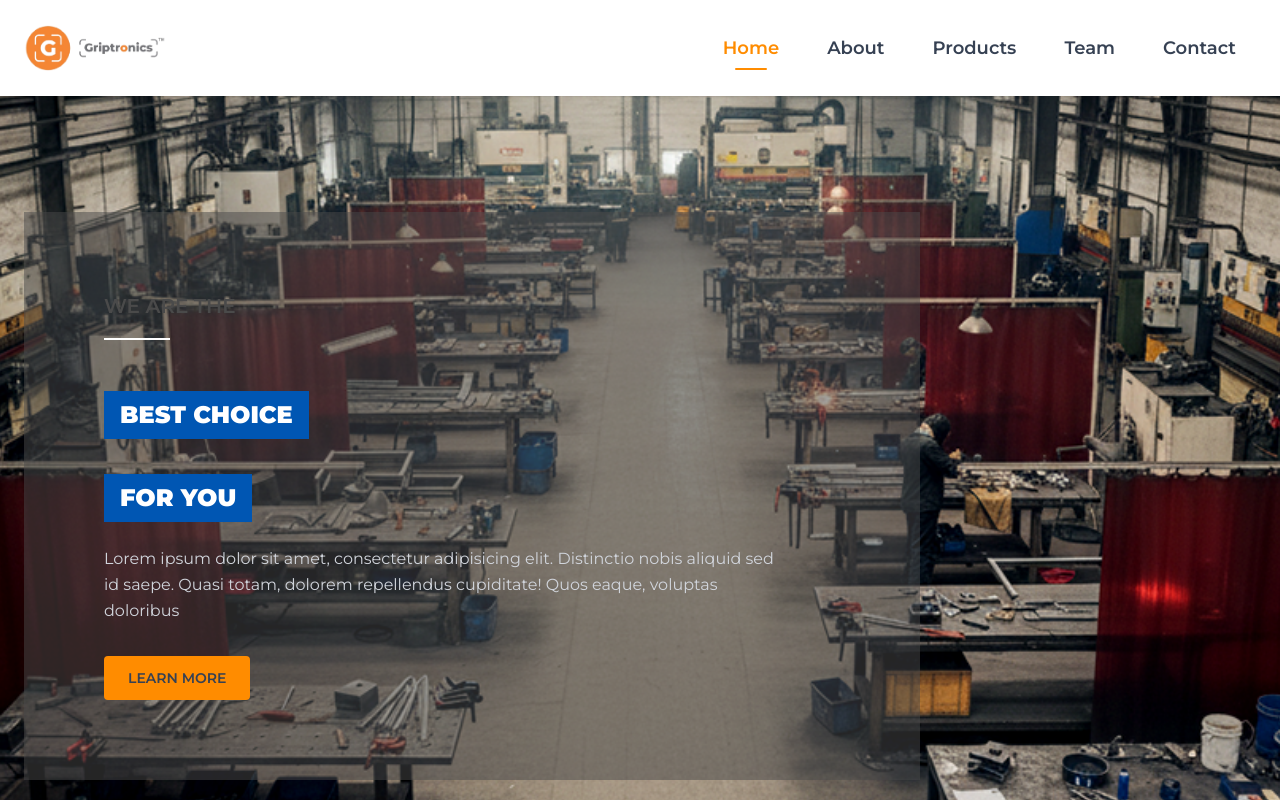
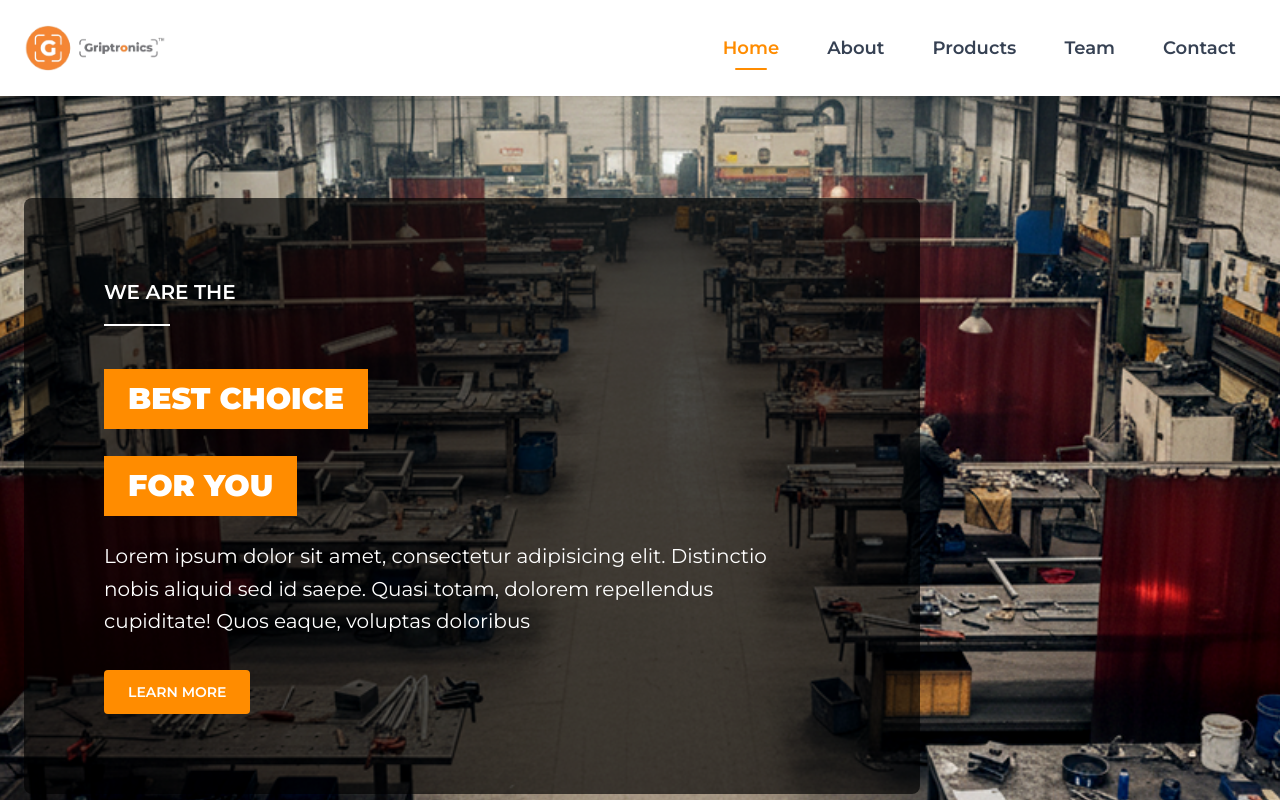
Before and after one commit to Hitesh-malik/cable_company, a React (Vite) app: page / in a window 1280 px wide. Shown: the top 800 px of the page. Built offline with nearby package versions, Linux system fonts and the light colour scheme; a web font is replaced by a local one.

Commit message:
banner is done

```diff
--- a/src/index.css
+++ b/src/index.css
@@ -421,7 +421,7 @@ i[class*=" flaticon-"]:before {
 }
 
 .banner-area.shadow-inner .content::after {
-  background: rgba(74, 74, 74, 0.5);
+  background: rgba(0, 0, 0, 0.65);
   content: "";
   height: 100%;
   left: 0;
@@ -430,6 +430,7 @@ i[class*=" flaticon-"]:before {
   top: 0;
   width: 100%;
   z-index: -1;
+  border-radius: 8px;
 }
 
 .banner-area .carousel-control {
--- a/src/pages/Home.jsx
+++ b/src/pages/Home.jsx
@@ -359,25 +359,25 @@ const Home = () => {
                   <div className="container mx-auto px-4 sm:px-6">
                     <div className="max-w-4xl">
                       <div className="content relative z-10 text-white p-6 sm:p-10 md:p-16 lg:p-20">
-                        <h3 className="text-sm sm:text-base md:text-lg lg:text-xl font-semibold mb-3 sm:mb-4 md:mb-6 font-heading uppercase relative inline-block pb-3 sm:pb-4 md:pb-5">
+                        <h3 className="text-sm sm:text-base md:text-lg lg:text-xl font-semibold mb-3 sm:mb-4 md:mb-6 font-heading uppercase relative inline-block pb-3 sm:pb-4 md:pb-5 text-white">
                           {slide.title}
                           <span className="absolute bottom-0 left-0 w-1/2 h-0.5 bg-white"></span>
                         </h3>
                         <h1 className="text-2xl sm:text-3xl md:text-4xl lg:text-5xl xl:text-6xl font-black mb-4 sm:mb-5 md:mb-6 font-heading uppercase leading-tight">
-                          <span className="inline-block bg-[#0056B3] text-white px-3 sm:px-4 py-1.5 sm:py-2 mb-1 sm:mb-2 text-sm sm:text-base md:text-lg lg:text-xl xl:text-2xl">
+                          <span className="inline-block bg-primary text-white px-4 sm:px-5 md:px-6 py-2 sm:py-2.5 md:py-3 mb-1 sm:mb-2 text-base sm:text-lg md:text-xl lg:text-2xl xl:text-3xl">
                             BEST CHOICE
                           </span>
                           <br />
-                          <span className="inline-block bg-[#0056B3] text-white px-3 sm:px-4 py-1.5 sm:py-2 text-sm sm:text-base md:text-lg lg:text-xl xl:text-2xl">
+                          <span className="inline-block bg-primary text-white px-4 sm:px-5 md:px-6 py-2 sm:py-2.5 md:py-3 text-base sm:text-lg md:text-xl lg:text-2xl xl:text-3xl">
                             FOR YOU
                           </span>
                         </h1>
-                        <p className="text-xs sm:text-sm md:text-base mb-4 sm:mb-6 md:mb-8 text-gray-300 leading-relaxed max-w-2xl">
+                        <p className="text-sm sm:text-base md:text-lg lg:text-xl mb-4 sm:mb-6 md:mb-8 text-white leading-relaxed max-w-2xl">
                           {slide.description}
                         </p>
                         <a
                           href="#"
-                          className="inline-block bg-primary text-gray-700 px-4 sm:px-5 md:px-6 py-2 sm:py-2.5 md:py-3 rounded font-semibold hover:opacity-90 transition text-xs sm:text-sm uppercase"
+                          className="inline-block bg-primary text-white px-4 sm:px-5 md:px-6 py-2 sm:py-2.5 md:py-3 rounded font-semibold hover:opacity-90 transition text-xs sm:text-sm uppercase"
                         >
                           Learn more
                         </a>
```
